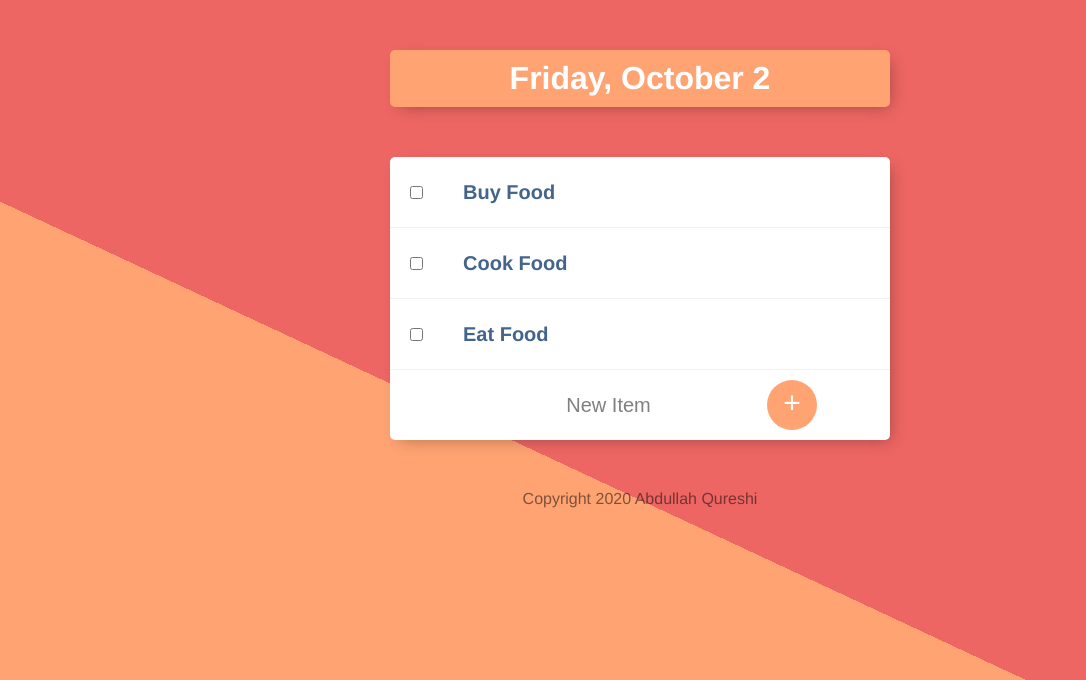
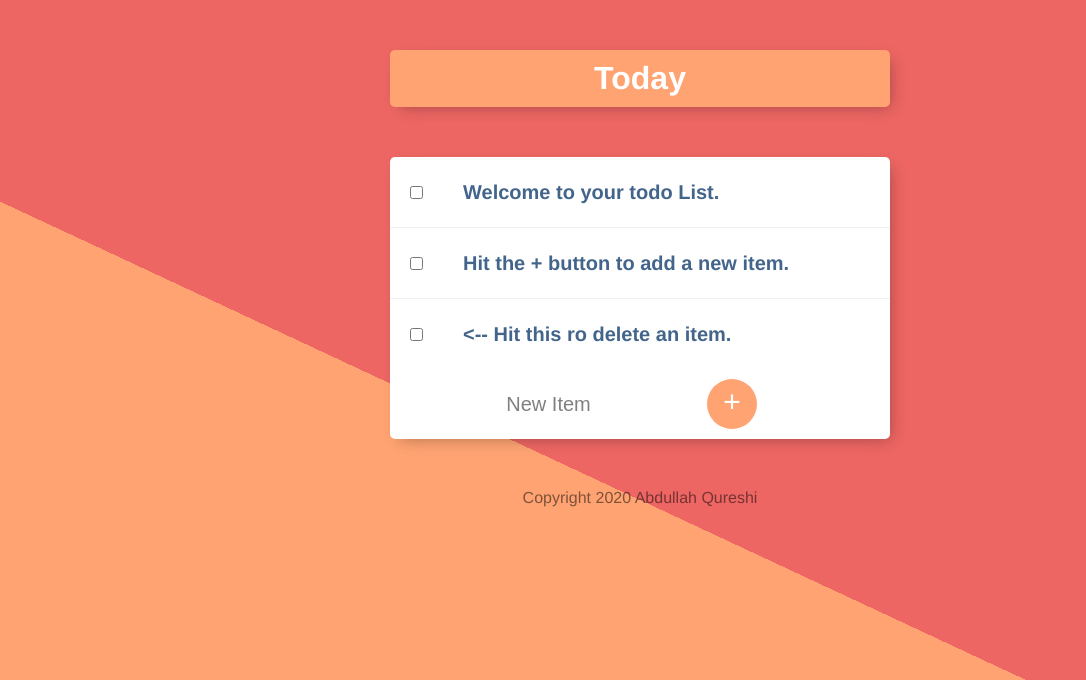
Before and after one commit to AbdullahQureshi1080/todoList-NodeJs, a Node server app: page / in a window 1280 px wide. Shown: the top 680 px of the page, without its empty margins (0-1086 px from the left). Run offline with Node 20, Linux system fonts and the light colour scheme; data comes from the database, SQL or seed files in the repository; data that the repository does not hold is empty; some libraries are stand-ins or nearby versions.

Commit message:
DB Implementation - insert and delete

```diff
--- a/app.js
+++ b/app.js
@@ -6,12 +6,15 @@ const express = require("express");
 // Node JS Body Passing Middleware
 const bodyParser = require("body-parser");
 
+// DB Driver
+const mongoose = require("mongoose");
+
 // Import our own date module
-const date = require(__dirname + "/date.js");
+// const date = require(__dirname + "/date.js");
 
 const app = express();
 
-let items = ["Buy Food", "Cook Food", "Eat Food"];
+// let items = ["Buy Food", "Cook Food", "Eat Food"];
 let workItems = [];
 
 // Using EJS Tempelate
@@ -20,24 +23,70 @@ app.set("view engine", "ejs");
 // parses the request, asscessed by req.body
 app.use(bodyParser.urlencoded({ extented: true }));
 app.use(express.static("public"));
+mongoose.connect("mongodb://localhost:27017/todoListDB", {
+  useNewUrlParser: true,
+});
+
+const itemsScheme = {
+  name: String,
+};
+
+const Item = mongoose.model("Item", itemsScheme);
+
+const item1 = new Item({
+  name: "Welcome to your todo List.",
+});
+const item2 = new Item({
+  name: "Hit the + button to add a new item.",
+});
+const item3 = new Item({
+  name: "<-- Hit this ro delete an item.",
+});
+
+const defaultItems = [item1, item2, item3];
+
+// delete Route
+
+app.post("/delete", function (req, res) {
+  const checkedItemId = req.body.checkbox;
+  Item.findByIdAndRemove(checkedItemId, function (err) {
+    if (err) {
+      console.log(err);
+    } else {
+      console.log("Success in deleteing the item");
+      res.redirect("/");
+    }
+  });
+});
 
 // Main List Route - Home
 app.get("/", function (req, res) {
-  const day = date.getDate();
-  res.render("list", { listTitle: day, newListItems: items });
+  // const day = date.getDate();
+
+  Item.find({}, function (err, foundItems) {
+    if (foundItems.length === 0) {
+      Item.insertMany(defaultItems, function (err) {
+        if (err) {
+          console.log(err);
+        } else {
+          console.log("Successful added the items to db");
+        }
+      });
+      res.redirect("/");
+    } else {
+      res.render("list", { listTitle: "Today", newListItems: foundItems });
+    }
+  });
 });
 
 app.post("/", function (req, res) {
   console.log(req.body);
-  const item = req.body.newItem;
-
-  if (req.body.list === "Work") {
-    workItems.push(item);
-    res.redirect("/work");
-  } else {
-    items.push(item);
-    res.redirect("/");
-  }
+  const itemName = req.body.newItem;
+  const item = new Item({
+    name: itemName,
+  });
+  item.save();
+  res.redirect("/");
 });
 
 // Work List Route
--- a/package.json
+++ b/package.json
@@ -13,6 +13,7 @@
     "body-parser": "^1.19.0",
     "ejs": "^3.1.5",
     "express": "^4.17.1",
+    "mongoose": "^5.10.7",
     "request": "^2.88.2"
   }
 }
--- a/public/css/styles.css
+++ b/public/css/styles.css
@@ -51,7 +51,7 @@ p {
   color: #43658b;
 }
 
-form {
+form.items {
   text-align: center;
   margin-left: 60px;
 }
--- a/views/list.ejs
+++ b/views/list.ejs
@@ -3,12 +3,15 @@
         <h1><%= listTitle %> </h1>
       </div>
    <div class = "box">
-        <% for(var i = 0; i<newListItems.length; i++){ %>
-            <div class = "item">
-            <input type="checkbox">
-          <p><%=newListItems[i]%></p>
-        </div>
-        <% } %>
+   <% newListItems.forEach(function(item){ %>
+    <form action="/delete" method="POST">
+      <div class = "item">
+        <input name = "checkbox" type = "checkbox" value = "<%= item._id %>" onChange="this.form.submit()">
+        <p> <%= item.name %></p>
+      </div>
+    <% }); %>
+    </form>
+
 
     <form class ="item" action="/" method="POST">
       <input type="text" name="newItem" placeholder="New Item" autocomplete="off"/>
```
Also changed, not shown: 1 other file.
